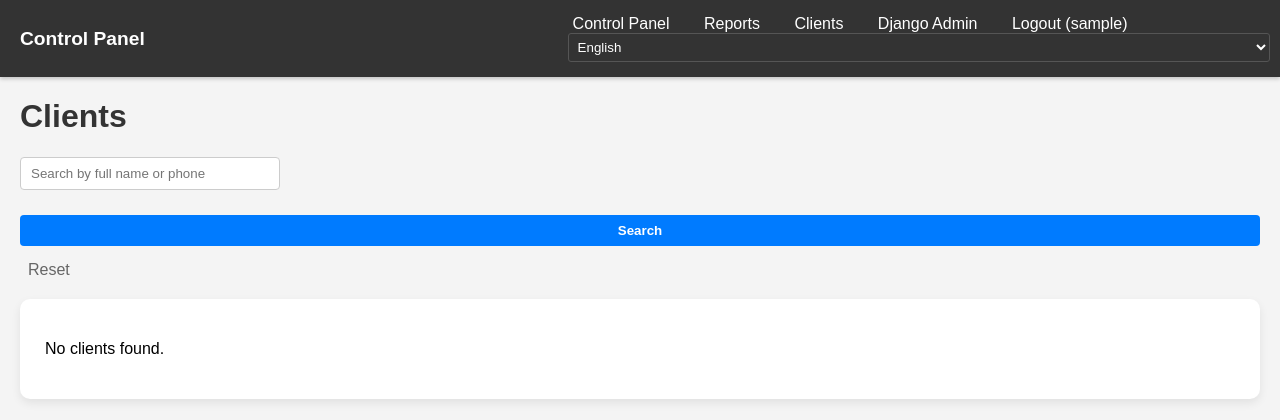
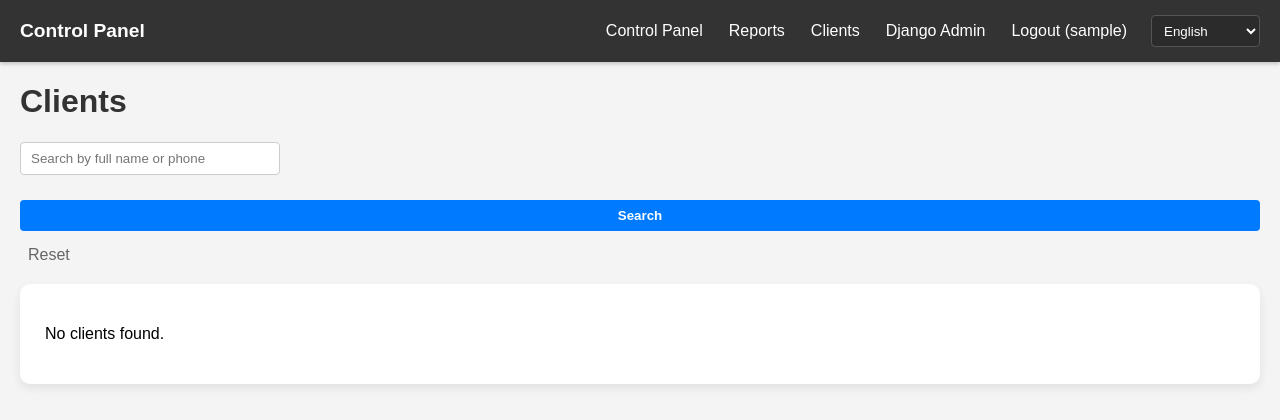
Before and after one commit to 5exclamations/fleks_control_panel, a Django app: page /clients/ in a window 1280 px wide. Shown: the top 420 px of the page. After the commit the page ends 386 px from the top, so only its background shows below. Run offline with Django 5.2, Linux system fonts and the light colour scheme; the visitor is signed in with stand-in values (Sample User, id 1).

Commit message:
fixed lang button

```diff
--- a/accounting/templates/base.html
+++ b/accounting/templates/base.html
@@ -18,8 +18,7 @@
             align-items: flex-start;
             flex-wrap: wrap;
         }
-        .buttons { margin-top: 30px;
-        }
+        .buttons { margin: 0; }
         .navbar {
             background: #333;
             padding: 15px 20px;
@@ -28,9 +27,30 @@
             align-items: center;
             box-shadow: 0 2px 4px rgba(0, 0, 0, 0.2);
         }
-        .navbar a { color: white; text-decoration: none; padding: 0 15px; transition: color 0.2s;}
+        .navbar a { color: white; text-decoration: none; padding: 0 10px; transition: color 0.2s; }
         .navbar a:hover { color: #007bff; }
         .navbar .logo { font-size: 1.2em; font-weight: bold; color: white; }
+        .nav-links {
+            display: flex;
+            align-items: center;
+            gap: 6px;
+            flex-wrap: wrap;
+        }
+        .lang-switcher {
+            display: inline-flex;
+            align-items: center;
+            margin: 0;
+        }
+        .lang-switcher select {
+            background: #2b2b2b;
+            color: #fff;
+            border: 1px solid #555;
+            padding: 6px 8px;
+            border-radius: 4px;
+            margin-left: 8px;
+            height: 32px;
+            width: auto;
+        }
 
 
         .messages { list-style: none; padding: 0; }
@@ -131,7 +151,7 @@
 <body>
     <div class="navbar">
         <span class="logo">{% trans "Control Panel" %}</span>
-        <div>
+        <div class="nav-links">
             <a href="{% url 'dashboard' %}">{% trans "Control Panel" %}</a>
             <a href="{% url 'reports' %}">{% trans "Reports" %}</a>
             <a href="{% url 'clients_list' %}">{% trans "Clients" %}</a>
@@ -140,7 +160,7 @@
                 <a href="{% url 'admin:logout' %}">{% trans "Logout" %} ({{ user.username }})</a>
             {% endif %}
             {# Переключатель языка #}
-            <form class = "buttons" action="{% url 'set_language' %}" method="post" style="display: inline;">
+            <form class="buttons lang-switcher" action="{% url 'set_language' %}" method="post">
                 {% csrf_token %}
                 {# Если мы находимся на /ru/... и хотим вернуться на язык по умолчанию (az), убираем префикс /ru #}
                 {% with request.get_full_path as full_path %}
@@ -152,7 +172,7 @@
                         <input name="next" type="hidden" value="{{ full_path }}" />
                     {% endif %}
                 {% endwith %}
-                <select name="language" onchange="this.form.submit()" style="background: #333; color: white; border: 1px solid #555; padding: 5px; border-radius: 3px; margin-left: 10px;">
+                <select name="language" onchange="this.form.submit()">
                     {% get_current_language as LANGUAGE_CODE %}
                     {% get_available_languages as LANGUAGES %}
                     {% for lang_code, lang_name in LANGUAGES %}
```
